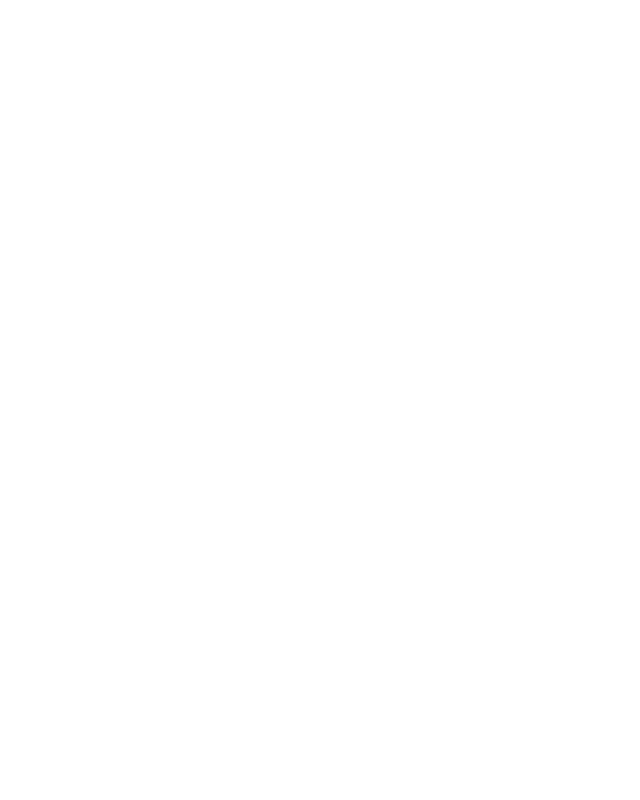
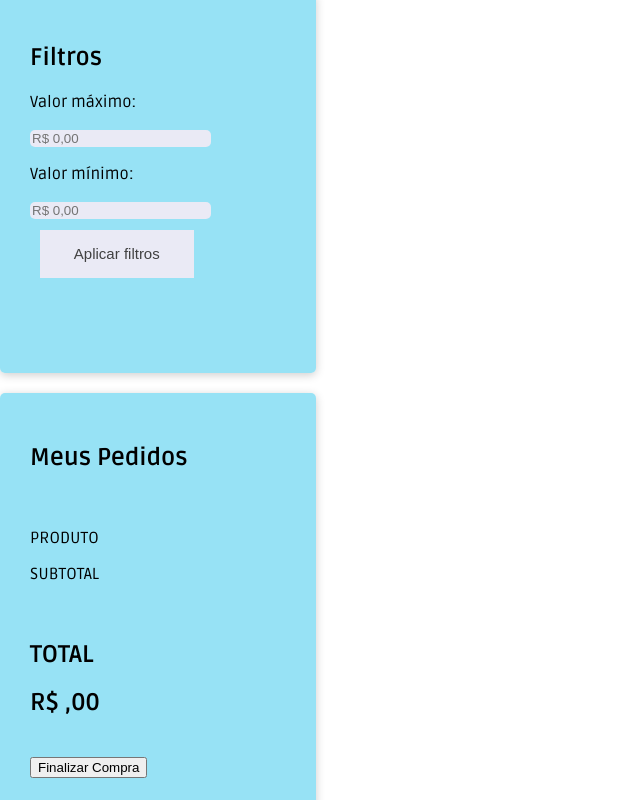
Before and after one commit to future4code/Guimaraes-labe-commerce9, a React (Create React App) app: page / in a window 1280 px wide. Shown: the part 420-1220 px from the top of the page, without its empty margins (0-640 px from the left). Before the commit the page ends 800 px from the top, so only its background shows below. Built offline with nearby package versions, Linux system fonts and the light colour scheme.

Commit message:
adicionei um arquivo

```diff
--- a/src/App.js
+++ b/src/App.js
@@ -5,11 +5,14 @@
 import shirts from './data/toys.json'
 import Header from './components/Header';
 import Produtos from './components/Produtos/Produtos';
+import Carrinhoo from './components/Carrinhoo/Carrinhoo';
+import Filtro  from './components/Filtro/Filtro';
 
 const Container = styled.div`
   max-width: 1250px;
   margin: 0 auto;
-`
+`;
+
 
 class App extends React.Component{
 
@@ -49,24 +52,38 @@
   removerCarrinho = (produto) => {
     const novoCarrinho = this.state.carrinho.filter((item) => item.id !== produto.id)
     this.setState({carrinho: novoCarrinho})
-  }
+  };
 
 
   render() {
 
     return (
       <>
-      <Header />
-      <Container>
+       <Header carrinho={this.state.carrinho} removerCarrinho={this.removerCarrinho} />
+
+
+
+
+        <Container>
+
         <p>Labe-Brinquedos</p>
 
         <Produtos produtos={this.state.toys} adicionarCarrinho={this.adicionarCarrinho} />
 
-      </Container>
+        </Container>
+        <div className="Labe">
+        <Filtro/>
+        <br></br>
+        <Carrinhoo/>
+        </div>
+
       </>
     );
   }
+
 }
 
 
+
+
 export default App;
--- /dev/null
+++ b/src/components/Carrinhoo/Carrinhoo.jsx
@@ -0,0 +1,47 @@
+import React from 'react';
+import styled from 'styled-components';
+
+
+const CarrinhooStyle = styled.div`
+width: 20vw;
+height: 100vh;
+background: rgba(102, 213, 241, 0.678);
+box-shadow: 0px 2px 10px rgba(0, 0, 0, 0.2);
+border-radius:5px;
+padding: 30px;
+margin:10px
+padding-top:30px;
+`;
+
+
+class Carrinhoo extends React.Component {
+    render() {
+        return (
+            <div>
+                 <CarrinhooStyle>
+          <div className="carrinho-compras">
+            <h2>Meus Pedidos</h2>
+            <br></br>
+            <div className="tabela-produtos">
+              <p>PRODUTO</p>
+              <p>SUBTOTAL</p>
+            </div>
+
+
+
+            <br></br>
+            <div className="total-compra">
+              <h2>TOTAL</h2>
+              <h2>R$ ,00</h2>
+            </div>
+            <br></br>
+            <button className="Finalizar">Finalizar Compra</button>
+          </div>
+          </CarrinhooStyle>
+            </div>
+        );
+    }
+}
+
+
+export default Carrinhoo;
--- /dev/null
+++ b/src/components/Filtro/Filtro.jsx
@@ -0,0 +1,82 @@
+import React from 'react';
+import styled from 'styled-components'
+
+
+
+
+const FilterStyle = styled.div `
+width: 20vw;
+height: 40vh;
+background: rgba(102, 213, 241, 0.678);
+box-shadow: 0px 2px 10px rgba(0, 0, 0, 0.2);
+border-radius:5px;
+padding: 30px;
+margin:10px
+padding-top:30px;
+display: flex;
+justify-content: space-between;
+`
+
+
+const InputText = styled.input `
+  background: #eaeaf5;
+  border: none;
+  border-radius:5px;
+`
+
+const ButtonFiltros = styled.button `
+    width: 12vw;
+    height: 6vh;
+    background: #eaeaf5;
+    color: #414141;
+    border: none;
+    font-size: 15px;
+    margin: 10px;
+    &:hover{
+      background: #414141;
+      color: #66d5f1;
+    }
+`
+
+
+class Filtro extends React.Component {
+    state ={
+        minPrice:"",
+        maxPrice:"",
+    }
+
+    updateMinPrice=(e) => {
+        this.setState({minPrice:e.target.value})
+    }
+
+    updateMaxPrice=(e) => {
+        this.setState({maxPrice:e.target.value})
+    }
+
+    render() {
+        return (
+            <FilterStyle>
+                < div className="filter-container">
+                    <h2>Filtros</h2>
+                    <p>Valor máximo:</p>
+                    <InputText type="text" placeholder="R$ 0,00" value={this.state.minPrice} onChange={this.updateMinPrice}/>
+                    <p>Valor mínimo:</p>
+                    <InputText type="value" placeholder="R$ 0,00" value={this.state.maxPrice} onChange={this.updateMaxPrice}/>
+                    <ButtonFiltros>Aplicar filtros</ButtonFiltros>
+
+                </div>
+
+            </FilterStyle>
+
+
+
+
+        );
+    }
+
+
+
+}
+
+
+export default Filtro;
```
Also changed, not shown: src/components/CarrinhoItem/CarrinhoItem.jsx (added, +66 -0 lines).
